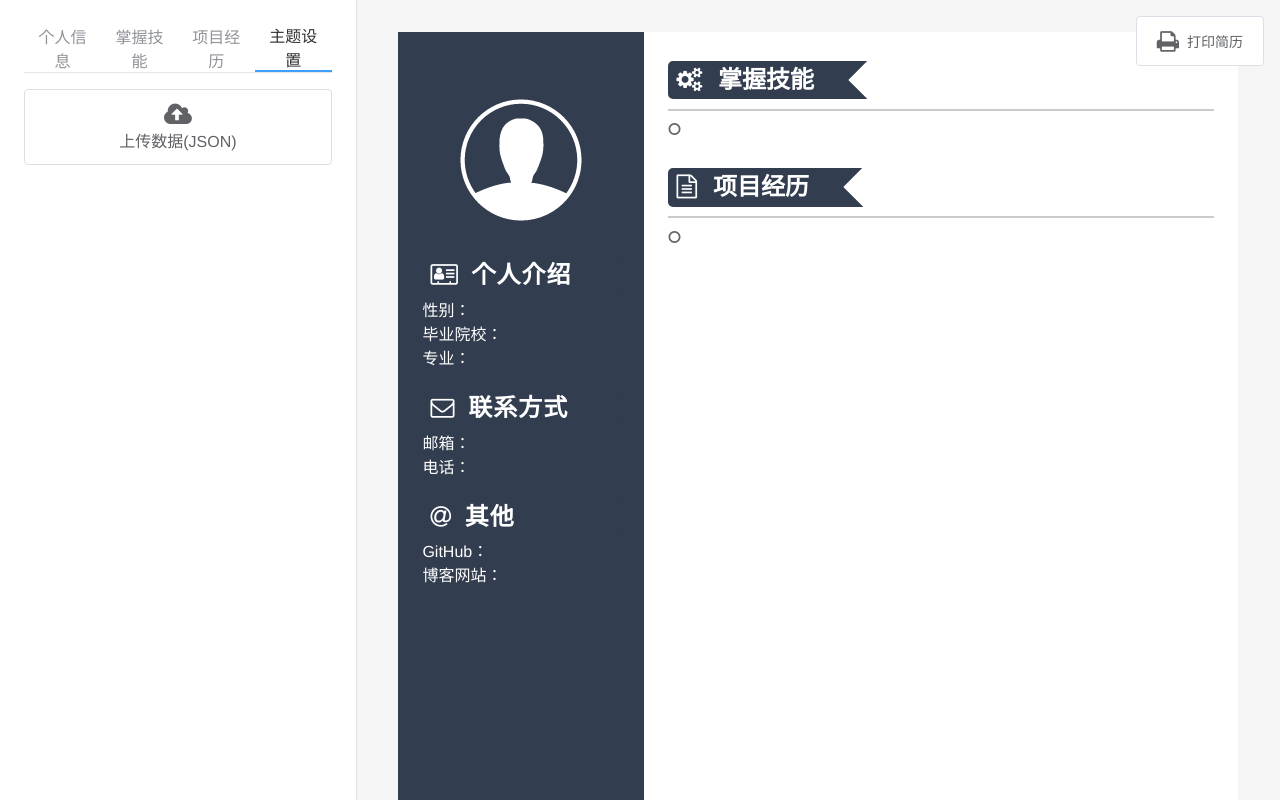
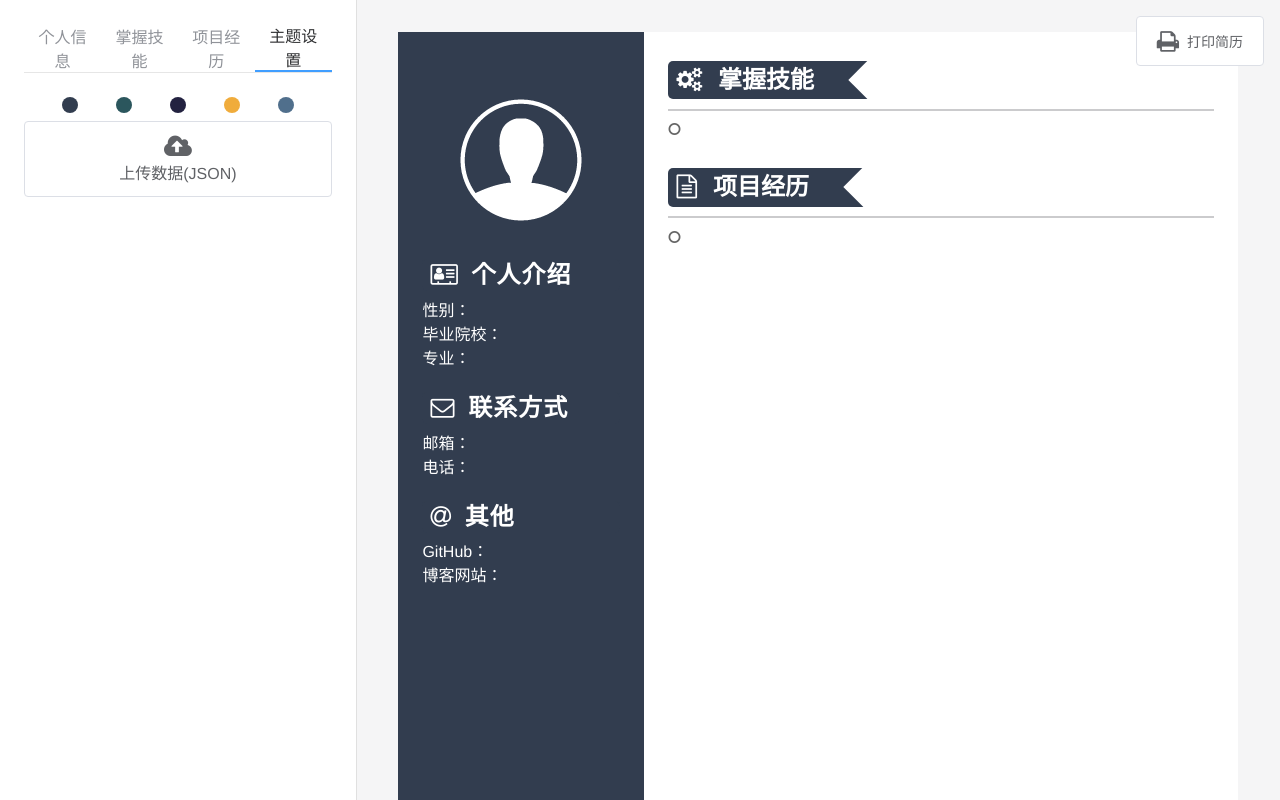
Before and after one commit to eddievandeer/resume, a Vue app: page / in a window 1280 px wide. Both pictures are taken after a click on the button "主题设置". Shown: the top 800 px of the page. Built offline with nearby package versions, Linux system fonts and the light colour scheme.

Commit message:
feat(console): add theme module

```diff
--- /dev/null
+++ b/src/components/ResumeConsole/NavBar/Theme.vue
@@ -0,0 +1,18 @@
+<template>
+    <color-buttons></color-buttons>
+</template>
+
+<script>
+    import ColorButtons from '../Input/ColorButtons'
+
+    export default {
+        components: {
+            ColorButtons
+        }
+    }
+
+</script>
+
+<style>
+
+</style>
--- a/src/components/ResumeConsole/NavBar/index.vue
+++ b/src/components/ResumeConsole/NavBar/index.vue
@@ -20,17 +20,19 @@
     import Info from './Info'
     import Skills from './Skills'
     import Experiences from './Experiences'
+    import Theme from './Theme'
 
     export default {
         components: {
             Info,
             Skills,
-            Experiences
+            Experiences,
+            Theme
         },
         setup() {
             const show = ref(0)
 
-            const components = ['info', 'skills', 'experiences']
+            const components = ['info', 'skills', 'experiences', 'theme']
 
             const description = ['个人信息', '掌握技能', '项目经历', '主题设置']
 
```
